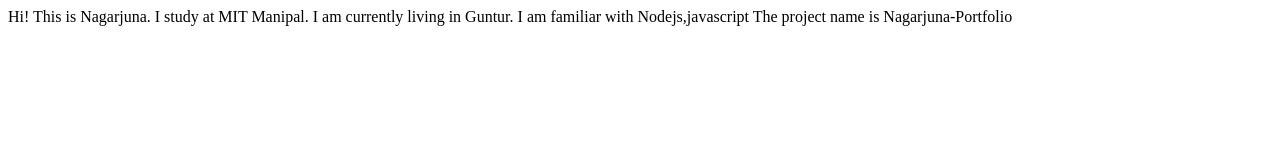
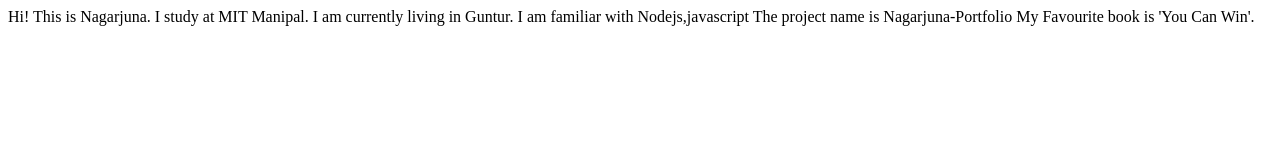
Before and after one commit to nagarjun10/Nagarjuna-Portfolio, a plain HTML site: page index.html in a window 1280 px wide. Drawn offline with Linux system fonts and the light colour scheme.

Commit message:
docs-favouritebook added

```diff
--- a/index.html
+++ b/index.html
@@ -11,6 +11,7 @@
     I study at MIT Manipal.
   I am currently living in Guntur. I am familiar with Nodejs,javascript
   The project name is Nagarjuna-Portfolio
+  My Favourite book is 'You Can Win'.
 
 
 
```
